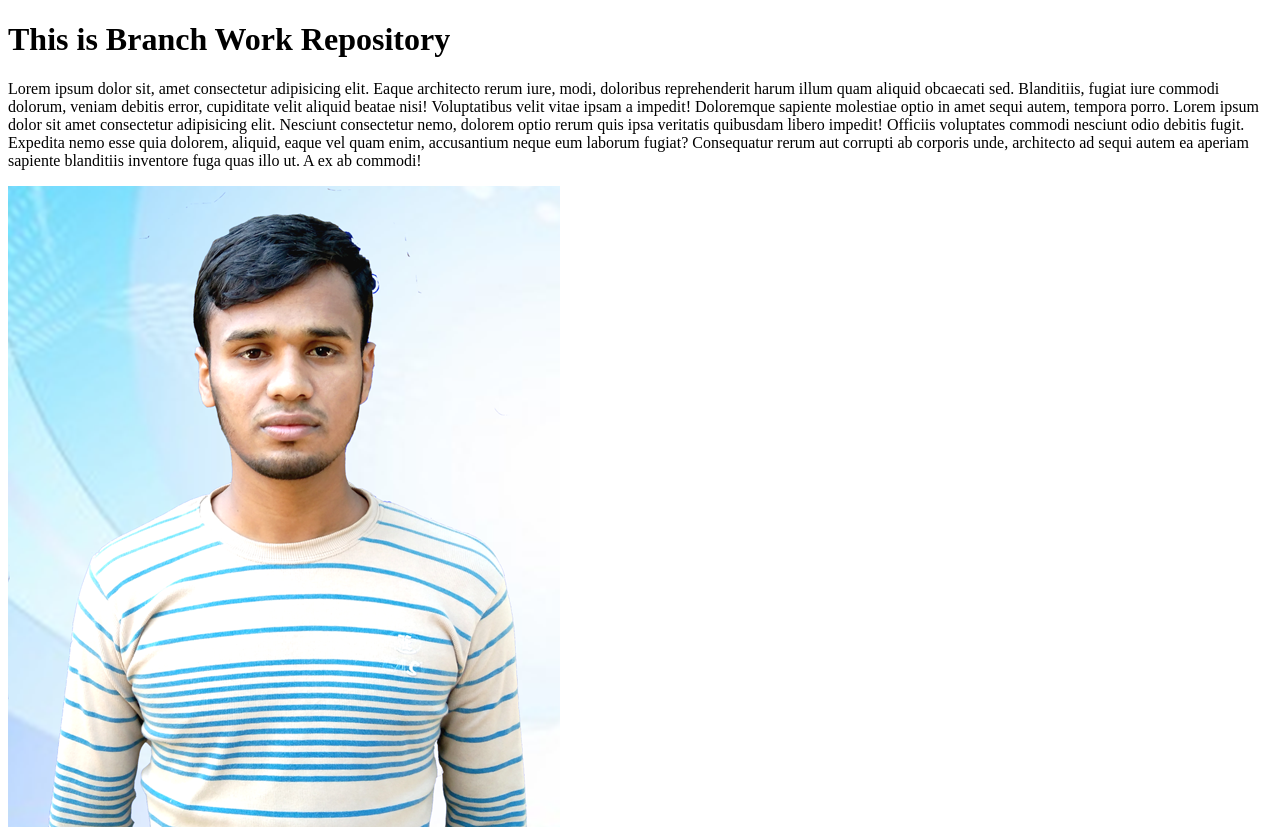
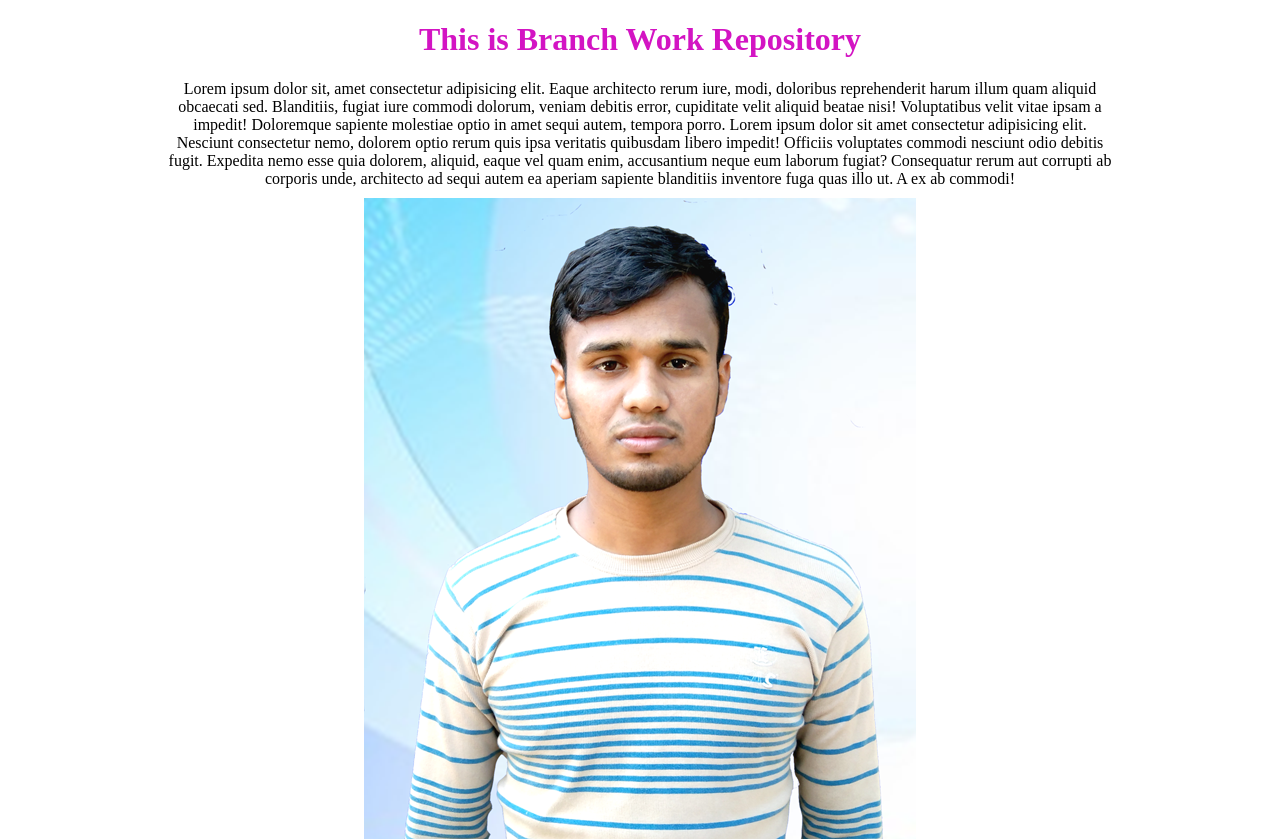
Before and after one commit to abudaudhossain/my-3nd-repo, a plain HTML site: page index.html in a window 1280 px wide. Shown: the top 839 px of the page. Drawn offline with Linux system fonts and the light colour scheme.

Commit message:
add style in repository

```diff
--- a/index.html
+++ b/index.html
@@ -5,6 +5,8 @@
     <meta http-equiv="X-UA-Compatible" content="IE=edge">
     <meta name="viewport" content="width=device-width, initial-scale=1.0">
     <title>My third Repository</title>
+    <link rel="stylesheet" href="style.css">
+
 </head>
 <body>
     <h1>This is Branch Work Repository</h1>
--- /dev/null
+++ b/style.css
@@ -0,0 +1,12 @@
+h1{
+    color: rgb(211, 20, 195);
+    text-align: center;
+
+}
+*{
+    text-align: center;
+}
+p{
+    width: 75%;
+    margin: 10px auto
+}
```
